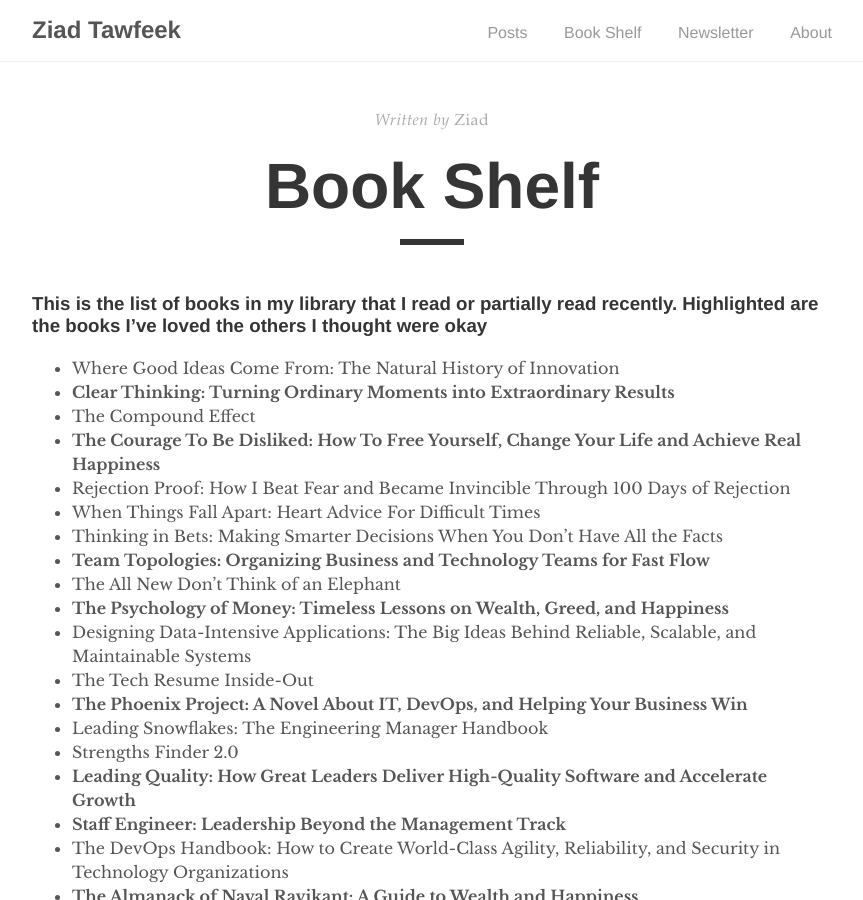
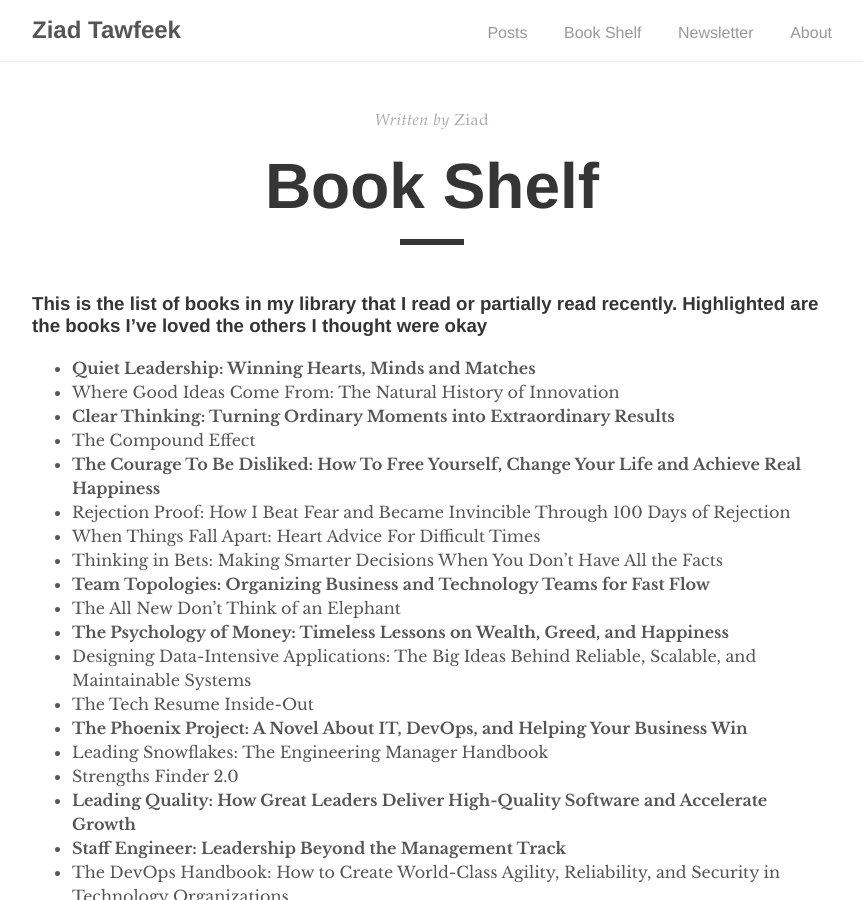
Before and after one commit to ziadtawfeek/web, a Jekyll site: the page built from _pages/book-shelf.md, in a window 1280 px wide and 900 px high. Shown: the whole window, without its empty margins (208-1071 px from the left). Built offline with Jekyll 4.4.1, drawn with Linux system fonts in a browser that asks for light colours.

Commit message:
Update book-shelf.md

```diff
--- a/_pages/book-shelf.md
+++ b/_pages/book-shelf.md
@@ -7,6 +7,7 @@ permalink: /book-shelf/
 
 ### This is the list of books in my library that I read or partially read recently. Highlighted are the books I’ve loved the others I thought were okay
 
+- **Quiet Leadership: Winning Hearts, Minds and Matches**
 - Where Good Ideas Come From: The Natural History of Innovation
 - **Clear Thinking: Turning Ordinary Moments into Extraordinary Results**
 - The Compound Effect
```
